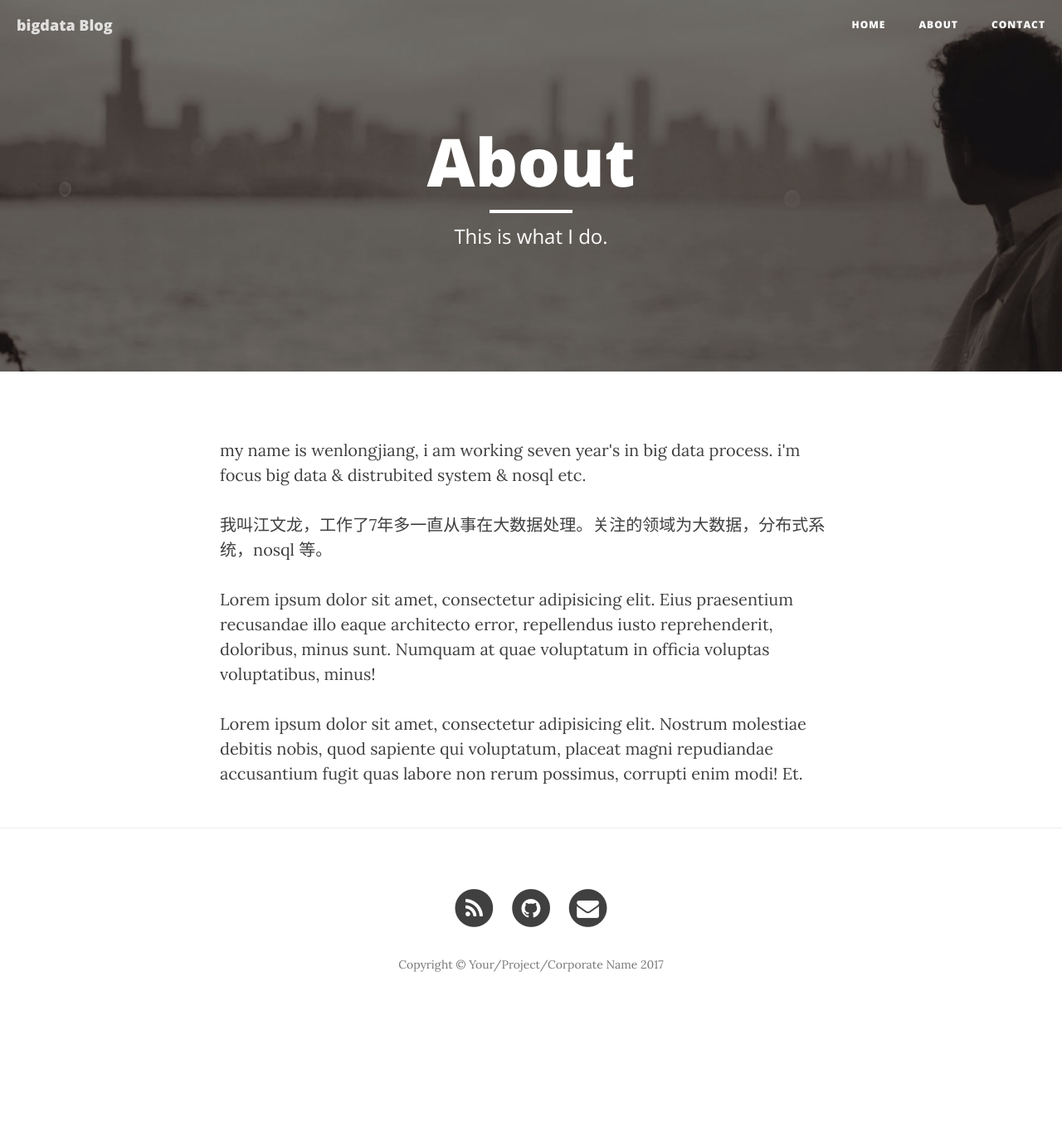
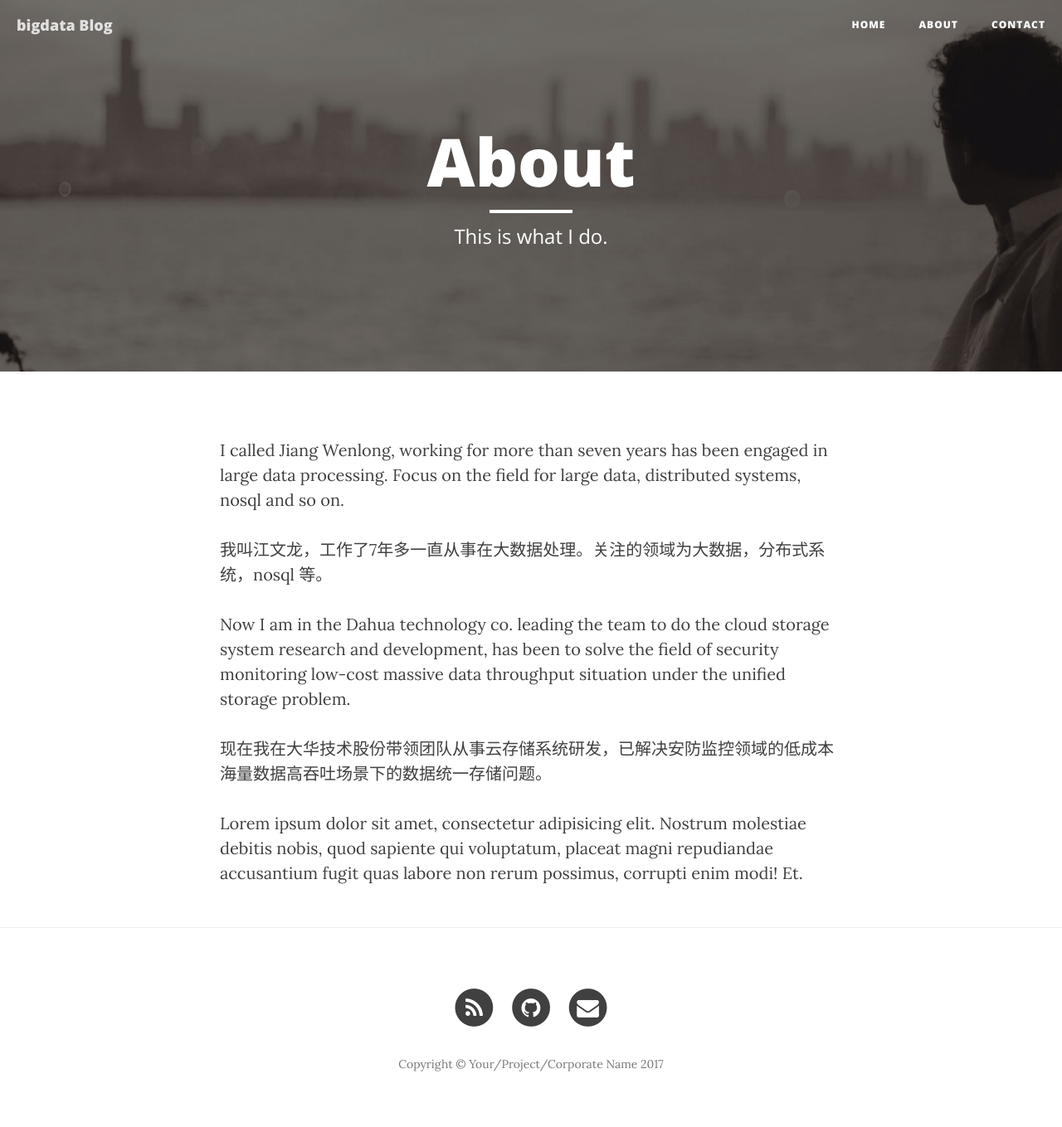
Before and after one commit to iamwljiang/iamwljiang.github.io, a Jekyll site: the page built from about.html, in a window 1280 px wide. Shown: the whole page at 83% size. Built offline with Jekyll 4.4.1, drawn with Linux system fonts in a browser that asks for light colours; nearby versions of some CDN libraries; before the commit the page ends 1239 px from its top, so only the background shows below that.

Commit message:
modify about

```diff
--- a/about.html
+++ b/about.html
@@ -4,11 +4,13 @@ title: "About"
 description: "This is what I do."
 header-img: "img/about-bg.jpg"
 ---
-
-<p>my name is wenlongjiang, i am working seven year's in big data process. i'm focus big data & distrubited system & nosql etc. </p>
+<p>I called Jiang Wenlong, working for more than seven years has been engaged in large data processing. Focus on the field for large data, distributed systems, nosql and so on.</p>
 
 <p>我叫江文龙，工作了7年多一直从事在大数据处理。关注的领域为大数据，分布式系统，nosql 等。</p>
 
-<p>Lorem ipsum dolor sit amet, consectetur adipisicing elit. Eius praesentium recusandae illo eaque architecto error, repellendus iusto reprehenderit, doloribus, minus sunt. Numquam at quae voluptatum in officia voluptas voluptatibus, minus!</p>
+<p>Now I am  in the Dahua technology co. leading the team to do the cloud storage system research and development, has been to solve the field of security monitoring low-cost massive data throughput situation under the unified storage problem.</p>
+
+<p>现在我在大华技术股份带领团队从事云存储系统研发，已解决安防监控领域的低成本海量数据高吞吐场景下的数据统一存储问题。</p>
+
 
 <p>Lorem ipsum dolor sit amet, consectetur adipisicing elit. Nostrum molestiae debitis nobis, quod sapiente qui voluptatum, placeat magni repudiandae accusantium fugit quas labore non rerum possimus, corrupti enim modi! Et.</p>
```
